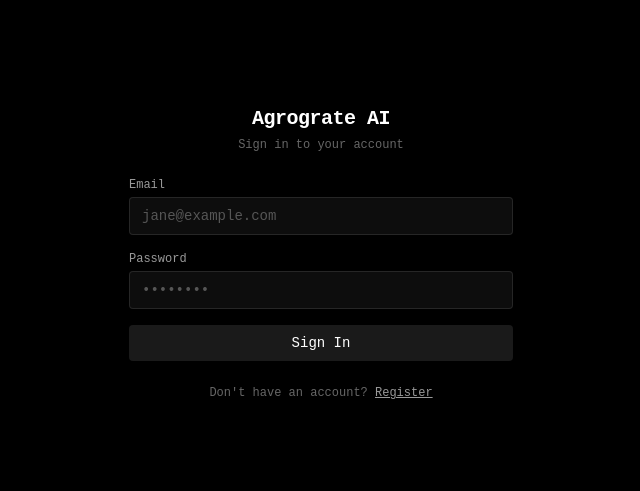
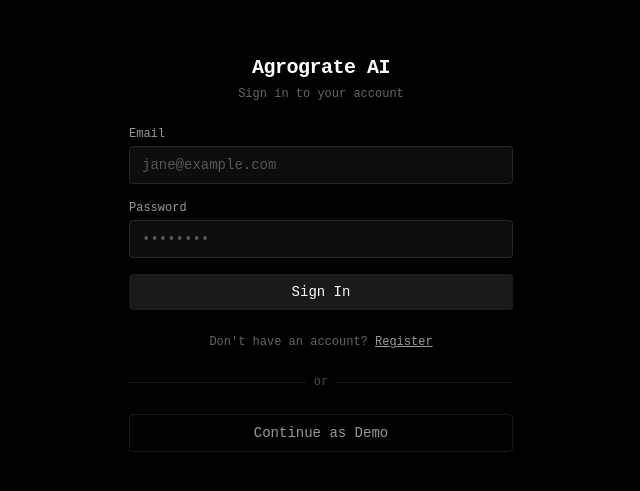
Before and after one commit to Kimmicorn-glitch/agrograte-ai, a Next.js app in the folder frontend/: page /login in a window 1280 px wide. Shown: the part 147-638 px from the top of the page, without its empty margins (319-959 px from the left). Built offline with nearby package versions, Linux system fonts and the light colour scheme.

Commit message:
feat: add demo mode bypass for dashboard access
- useAuth.tsx: check localStorage for agrograte.demo=true, auto-set
  mock admin user and skip API calls
- Login page: add 'Continue as Demo' button that enables demo mode
  and redirects to /dashboard

```diff
--- a/frontend/src/app/login/page.tsx
+++ b/frontend/src/app/login/page.tsx
@@ -124,6 +124,28 @@ export default function LoginPage() {
             {isRegister ? 'Sign in' : 'Register'}
           </button>
         </p>
+
+        <div className="relative">
+          <div className="absolute inset-0 flex items-center">
+            <div className="w-full border-t border-white/10" />
+          </div>
+          <div className="relative flex justify-center text-xs">
+            <span className="bg-black px-2 text-white/30 font-mono">or</span>
+          </div>
+        </div>
+
+        <button
+          type="button"
+          onClick={() => {
+            if (typeof window !== 'undefined') {
+              window.localStorage.setItem('agrograte.demo', 'true')
+            }
+            window.location.href = '/dashboard'
+          }}
+          className="w-full py-2 border border-white/10 hover:bg-white/5 rounded text-sm font-mono text-white/60 hover:text-white transition-colors"
+        >
+          Continue as Demo
+        </button>
       </div>
     </div>
   )
--- a/frontend/src/hooks/useAuth.tsx
+++ b/frontend/src/hooks/useAuth.tsx
@@ -2,6 +2,16 @@
 
 import { createContext, useContext, useEffect, useState, useCallback, type ReactNode } from 'react'
 import { api, type UserResponse } from '@/lib/api'
+
+const DEMO_MODE = typeof window !== 'undefined' && window.localStorage.getItem('agrograte.demo') === 'true'
+
+const DEMO_USER: UserResponse = {
+  id: '00000000-0000-0000-0000-000000000000',
+  email: 'demo@agrograte.ai',
+  full_name: 'Demo User',
+  role: 'admin',
+  business_id: null,
+}
 
 interface AuthContextValue {
   user: UserResponse | null
@@ -16,8 +26,8 @@ interface AuthContextValue {
 const AuthContext = createContext<AuthContextValue | null>(null)
 
 export function AuthProvider({ children }: { children: ReactNode }) {
-  const [user, setUser] = useState<UserResponse | null>(null)
-  const [loading, setLoading] = useState(true)
+  const [user, setUser] = useState<UserResponse | null>(DEMO_MODE ? DEMO_USER : null)
+  const [loading, setLoading] = useState(!DEMO_MODE)
   const [error, setError] = useState<string | null>(null)
 
   const refresh = useCallback(async () => {
@@ -31,6 +41,7 @@ export function AuthProvider({ children }: { children: ReactNode }) {
   }, [])
 
   useEffect(() => {
+    if (DEMO_MODE) return
     const token = typeof window !== 'undefined' && window.localStorage.getItem('agrograte.access_token')
     if (!token) {
       setLoading(false)
@@ -65,7 +76,11 @@ export function AuthProvider({ children }: { children: ReactNode }) {
   }, [])
 
   const logout = useCallback(async () => {
-    await api.logout()
+    try {
+      await api.logout()
+    } catch {
+      // ignore
+    }
     setUser(null)
   }, [])
 
```
